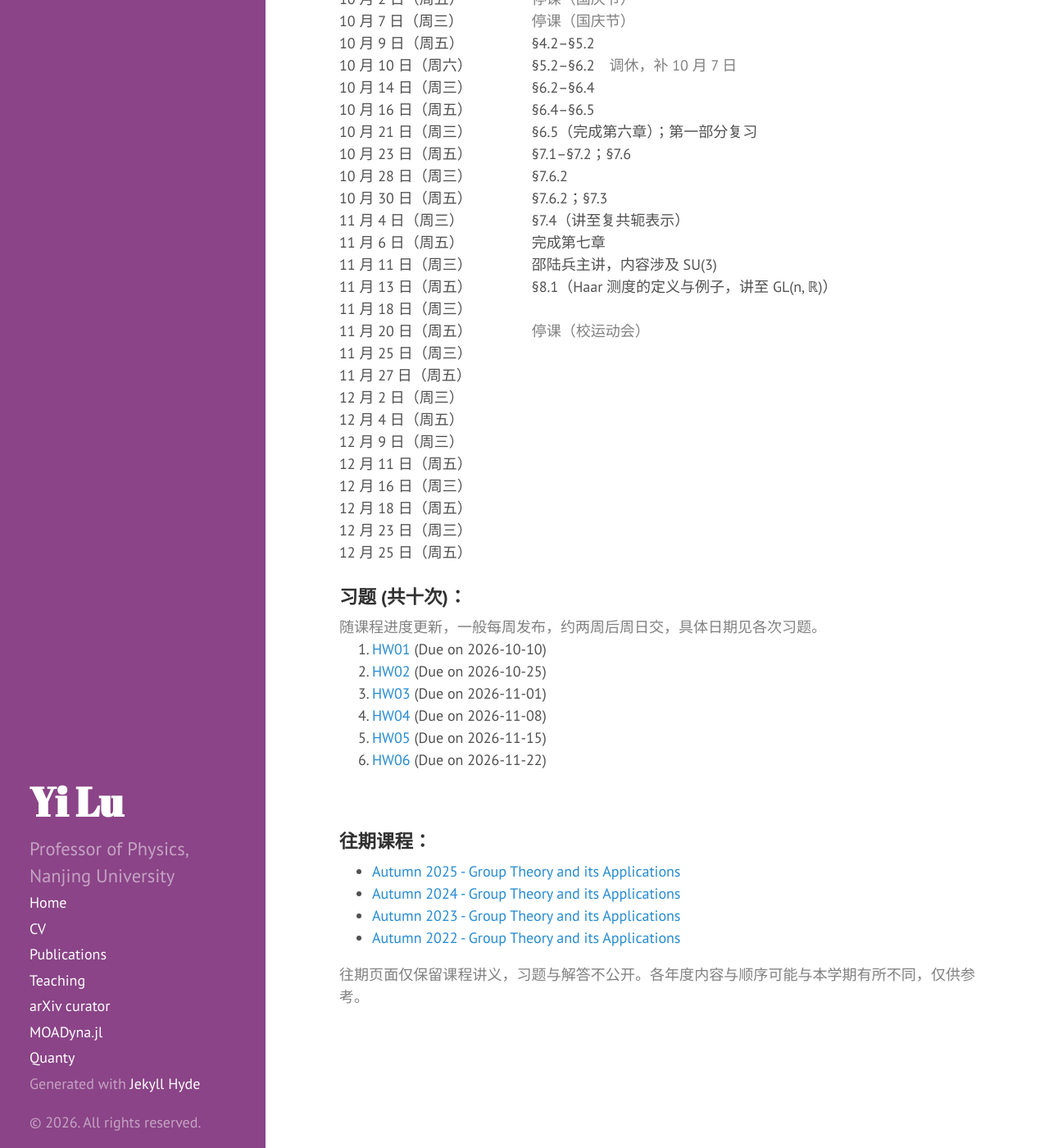
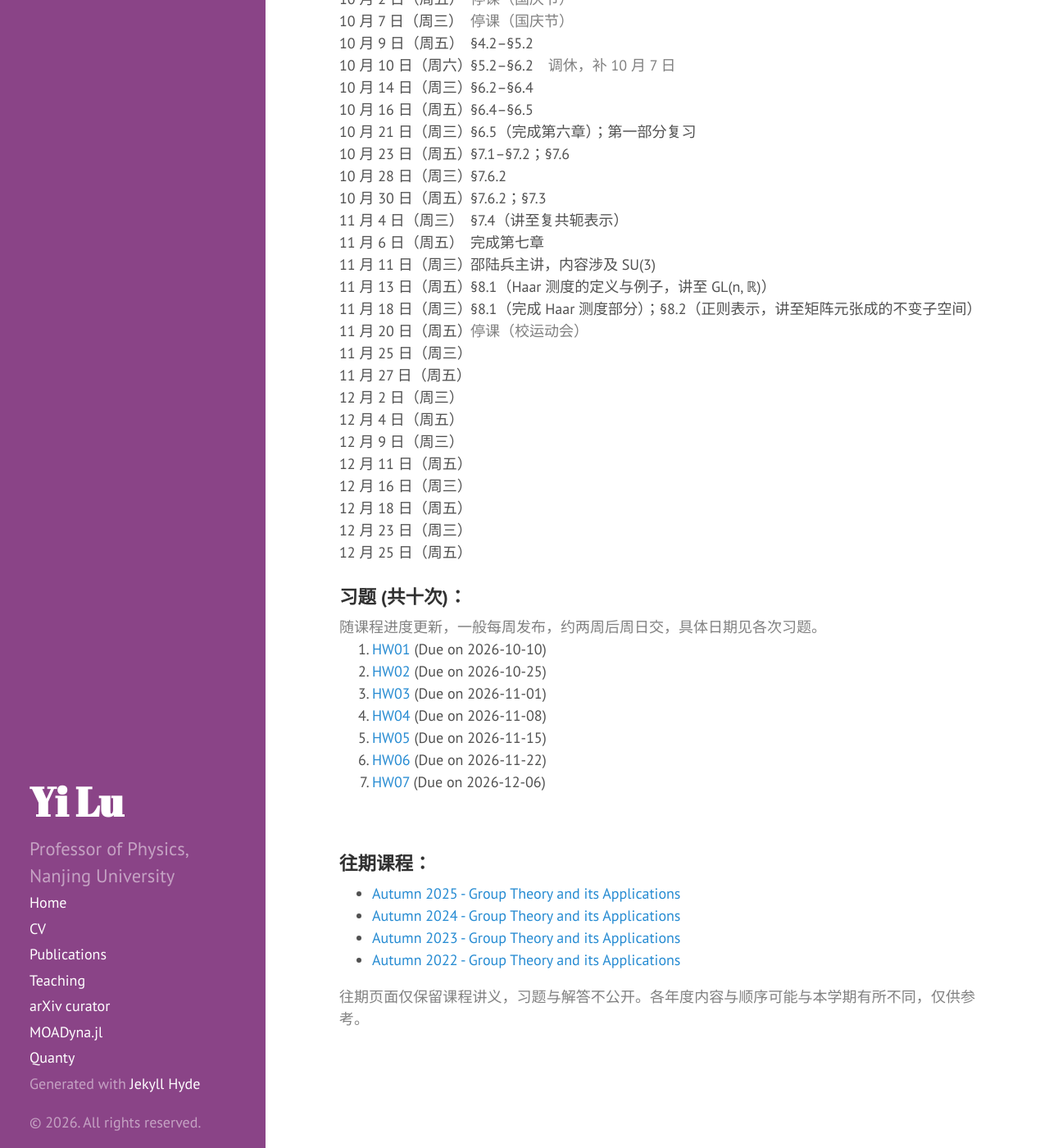
Before and after one commit to yilu/personal_site, a Jekyll site: the page built from teaching/AS2026/GT/index.md, in a window 1280 px wide and 1400 px high, scrolled down 1809 px. Shown: the whole window at 82% size. Built offline with Jekyll 4.4.1, drawn with Linux system fonts in a browser that asks for light colours.

Commit message:
Record November 18 lecture and release HW07

```diff
--- a/teaching/AS2026/GT/index.md
+++ b/teaching/AS2026/GT/index.md
@@ -79,7 +79,7 @@ title: Group Theory and its Applications
 | 11 月 6 日（周五） | 完成第七章 |
 | 11 月 11 日（周三） | 邵陆兵主讲，内容涉及 SU(3) |
 | 11 月 13 日（周五） | §8.1（Haar 测度的定义与例子，讲至 GL(n, ℝ)） |
-| 11 月 18 日（周三） |  |
+| 11 月 18 日（周三） | §8.1（完成 Haar 测度部分）；§8.2（正则表示，讲至矩阵元张成的不变子空间） |
 | 11 月 20 日（周五） | <span style="color: gray">停课（校运动会）</span> |
 | 11 月 25 日（周三） |  |
 | 11 月 27 日（周五） |  |
@@ -101,6 +101,7 @@ title: Group Theory and its Applications
   4. [HW04]({{ site.url }}/teaching/AS2026/GT/hw/hw04.pdf) (Due on 2026-11-08)
   5. [HW05]({{ site.url }}/teaching/AS2026/GT/hw/hw05.pdf) (Due on 2026-11-15)
   6. [HW06]({{ site.url }}/teaching/AS2026/GT/hw/hw06.pdf) (Due on 2026-11-22)
+  7. [HW07]({{ site.url }}/teaching/AS2026/GT/hw/hw07.pdf) (Due on 2026-12-06)
 
 <br />
 
```
Also changed, not shown: 1 other file.
